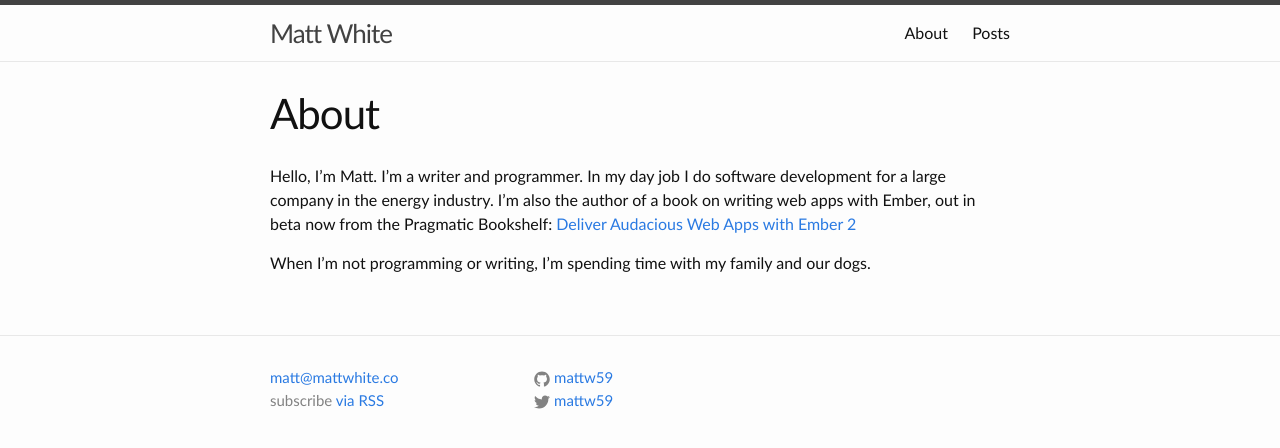
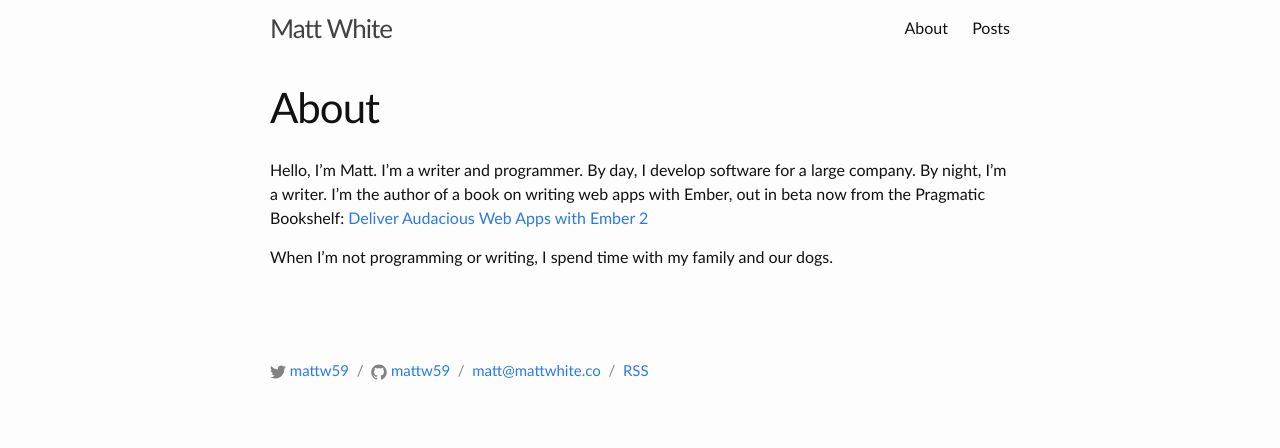
Before and after one commit to mattjwhite/mattjwhite.github.io, a Jekyll site: the page built from about.md, in a window 1280 px wide. Shown: the top 448 px of the page. Built offline with Jekyll 4.4.1, drawn with Linux system fonts in a browser that asks for light colours.

Commit message:
content updates

```diff
--- a/_includes/footer.html
+++ b/_includes/footer.html
@@ -3,32 +3,7 @@
   <div class="wrapper">
 
     <div class="footer-col-wrapper">
-      <div class="footer-col  footer-col-1">
-        <ul class="contact-list">
-          <li><a href="mailto:{{ site.email }}">{{ site.email }}</a></li>
-          <li><p class="rss-subscribe">subscribe <a href="{{ "/feed.xml" | prepend: site.baseurl }}">via RSS</a></p></li>
-
-        </ul>
-      </div>
-
-      <div class="footer-col  footer-col-2">
-        <ul class="social-media-list">
-          {% if site.github_username %}
-          <li>
-            <a href="https://github.com/{{ site.github_username }}">
-              <span class="icon  icon--github">
-                <svg viewBox="0 0 16 16">
-                  <path fill="#828282" d="M7.999,0.431c-4.285,0-7.76,3.474-7.76,7.761 c0,3.428,2.223,6.337,5.307,7.363c0.388,0.071,0.53-0.168,0.53-0.374c0-0.184-0.007-0.672-0.01-1.32 c-2.159,0.469-2.614-1.04-2.614-1.04c-0.353-0.896-0.862-1.135-0.862-1.135c-0.705-0.481,0.053-0.472,0.053-0.472 c0.779,0.055,1.189,0.8,1.189,0.8c0.692,1.186,1.816,0.843,2.258,0.645c0.071-0.502,0.271-0.843,0.493-1.037 C4.86,11.425,3.049,10.76,3.049,7.786c0-0.847,0.302-1.54,0.799-2.082C3.768,5.507,3.501,4.718,3.924,3.65 c0,0,0.652-0.209,2.134,0.796C6.677,4.273,7.34,4.187,8,4.184c0.659,0.003,1.323,0.089,1.943,0.261 c1.482-1.004,2.132-0.796,2.132-0.796c0.423,1.068,0.157,1.857,0.077,2.054c0.497,0.542,0.798,1.235,0.798,2.082 c0,2.981-1.814,3.637-3.543,3.829c0.279,0.24,0.527,0.713,0.527,1.437c0,1.037-0.01,1.874-0.01,2.129 c0,0.208,0.14,0.449,0.534,0.373c3.081-1.028,5.302-3.935,5.302-7.362C15.76,3.906,12.285,0.431,7.999,0.431z"/>
-                </svg>
-              </span>
-
-              <span class="username">{{ site.github_username }}</span>
-            </a>
-          </li>
-          {% endif %}
-
-          {% if site.twitter_username %}
-          <li>
+      <div class="footer-col">
           <a href="https://twitter.com/{{ site.twitter_username }}">
             <span class="icon  icon--twitter">
               <svg viewBox="0 0 16 16">
@@ -39,11 +14,20 @@
 
             <span class="username">{{ site.twitter_username }}</span>
           </a>
-          </li>
-          {% endif %}
-        </ul>
-      </div>
+          &nbsp;/&nbsp;
+          <a href="https://github.com/{{ site.github_username }}">
+            <span class="icon  icon--github">
+              <svg viewBox="0 0 16 16">
+                <path fill="#828282" d="M7.999,0.431c-4.285,0-7.76,3.474-7.76,7.761 c0,3.428,2.223,6.337,5.307,7.363c0.388,0.071,0.53-0.168,0.53-0.374c0-0.184-0.007-0.672-0.01-1.32 c-2.159,0.469-2.614-1.04-2.614-1.04c-0.353-0.896-0.862-1.135-0.862-1.135c-0.705-0.481,0.053-0.472,0.053-0.472 c0.779,0.055,1.189,0.8,1.189,0.8c0.692,1.186,1.816,0.843,2.258,0.645c0.071-0.502,0.271-0.843,0.493-1.037 C4.86,11.425,3.049,10.76,3.049,7.786c0-0.847,0.302-1.54,0.799-2.082C3.768,5.507,3.501,4.718,3.924,3.65 c0,0,0.652-0.209,2.134,0.796C6.677,4.273,7.34,4.187,8,4.184c0.659,0.003,1.323,0.089,1.943,0.261 c1.482-1.004,2.132-0.796,2.132-0.796c0.423,1.068,0.157,1.857,0.077,2.054c0.497,0.542,0.798,1.235,0.798,2.082 c0,2.981-1.814,3.637-3.543,3.829c0.279,0.24,0.527,0.713,0.527,1.437c0,1.037-0.01,1.874-0.01,2.129 c0,0.208,0.14,0.449,0.534,0.373c3.081-1.028,5.302-3.935,5.302-7.362C15.76,3.906,12.285,0.431,7.999,0.431z"/>
+              </svg>
+            </span>
 
+            <span class="username">{{ site.github_username }}</span>
+          </a>
+          &nbsp;/&nbsp;
+          <a href="mailto:{{ site.email }}">{{ site.email }}</a></li>
+          &nbsp;/&nbsp;
+          <a href="{{ "/feed.xml" | prepend: site.baseurl }}">RSS</a>
     </div>
 
   </div>
--- a/_sass/_layout.scss
+++ b/_sass/_layout.scss
@@ -2,8 +2,6 @@
  * Site header
  */
 .site-header {
-    border-top: 5px solid $grey-color-dark;
-    border-bottom: 1px solid $grey-color-light;
     min-height: 56px;
 
     // Positioning context for the mobile navigation icon
@@ -92,7 +90,6 @@
  * Site footer
  */
 .site-footer {
-    border-top: 1px solid $grey-color-light;
     padding: $spacing-unit 0;
 }
 
@@ -126,13 +123,13 @@
 }
 
 .footer-col-2 {
-    width: -webkit-calc(20% - (#{$spacing-unit} / 2));
-    width:         calc(20% - (#{$spacing-unit} / 2));
+    width: -webkit-calc(30% - (#{$spacing-unit} / 2));
+    width:         calc(30% - (#{$spacing-unit} / 2));
 }
 
 .footer-col-3 {
-    width: -webkit-calc(45% - (#{$spacing-unit} / 2));
-    width:         calc(45% - (#{$spacing-unit} / 2));
+    width: -webkit-calc(35% - (#{$spacing-unit} / 2));
+    width:         calc(35% - (#{$spacing-unit} / 2));
 }
 
 @include media-query($on-laptop) {
--- a/about.md
+++ b/about.md
@@ -4,6 +4,6 @@ title: About
 permalink: /about/
 ---
 
-Hello, I'm Matt. I'm a writer and programmer. In my day job I do software development for a large company in the energy industry. I'm also the author of a book on writing web apps with Ember, out in beta now from the Pragmatic Bookshelf: [{{site.ember2_book}}]({{site.ember2_book_link}})
+Hello, I'm Matt. I'm a writer and programmer. By day, I develop software for a large company. By night, I'm a writer. I'm the author of a book on writing web apps with Ember, out in beta now from the Pragmatic Bookshelf: [{{site.ember2_book}}]({{site.ember2_book_link}})
 
-When I'm not programming or writing, I'm spending time with my family and our dogs.
+When I'm not programming or writing, I spend time with my family and our dogs.
```
Lines whose indentation alone changed are shown as unchanged.
